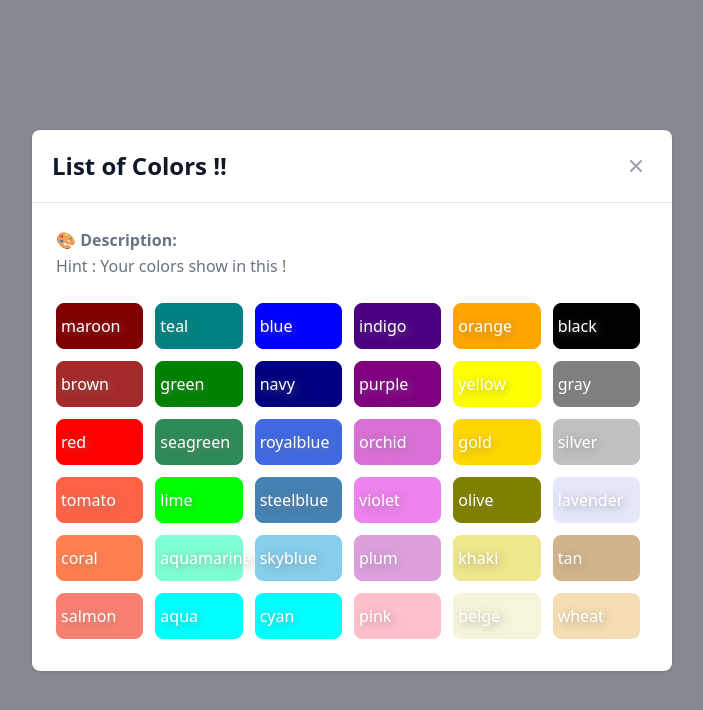
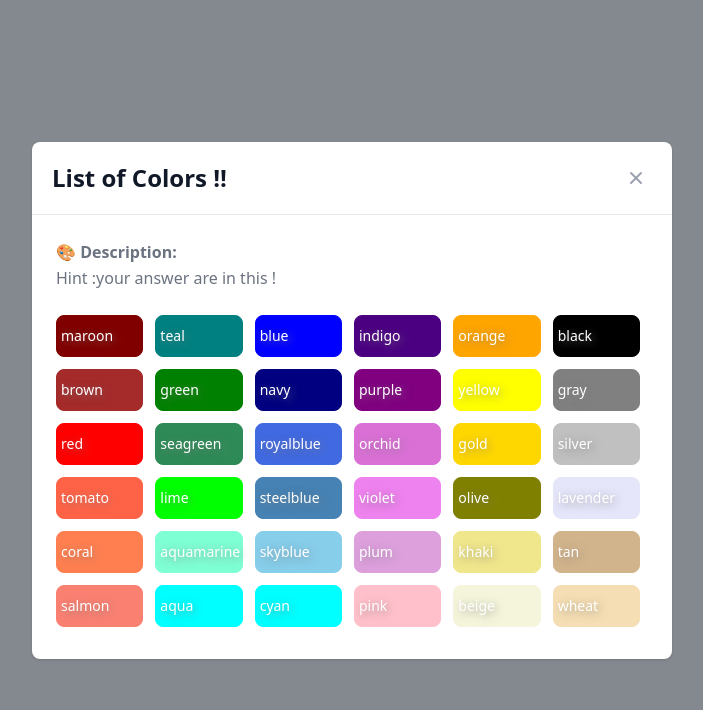
Before and after one commit to bewburats/s2-group4, a Vue app: page / in a window 1280 px wide. Both pictures are taken after a click on the button 755 px from the left and 274 px from the top of the page. Shown: the top 710 px of the page, without its empty margins (288-991 px from the left). Built offline with nearby package versions, Linux system fonts and the light colour scheme.

Commit message:
[B]edit css colors

```diff
--- a/src/App.vue
+++ b/src/App.vue
@@ -24,7 +24,7 @@ const isCorrect = ref(false);
 const isCheckedAnswer = ref(false);
 const isShowAnswer = ref(false);
 
-console.log(todayColor.value);
+console.log(`Hint : ${todayColor.value}`);
 
 // เฉลยของวันนั้นๆ
 function getTodayColorIndex() {
@@ -366,14 +366,14 @@ setInterval(setTime, 1000);
         <div class="p-6 space-y-6">
           <p class="text-base leading-relaxed text-gray-500 dark:text-gray-400">
             <b>🎨 Description:</b>
-            <br />Hint : Your colors show in this !
+            <br />Hint :your answer are in this !
           </p>
           <!-- <p class="text-base leading-relaxed text-gray-500 dark:text-gray-400"> -->
           <div class="grid grid-rows-6 gap-1 grid-cols-6 break-normal">
             <div
               v-for="(colors, index) in colors"
               :key="index"
-              class="border border-500 rounded-lg text-m px-1 py-2.5 mr-2 mb-2 p-2"
+              class="border border-500 rounded-lg text-sm px-1 py-2.5 mr-2 mb-2 p-2"
               :style="{ 'color': 'white', 'border-color': colors, 'background-color': colors, 'text-shadow': '2px 2px 8px rgba(128,128,128,0.7)' }"
             >{{ colors }}</div>
           </div>
```
